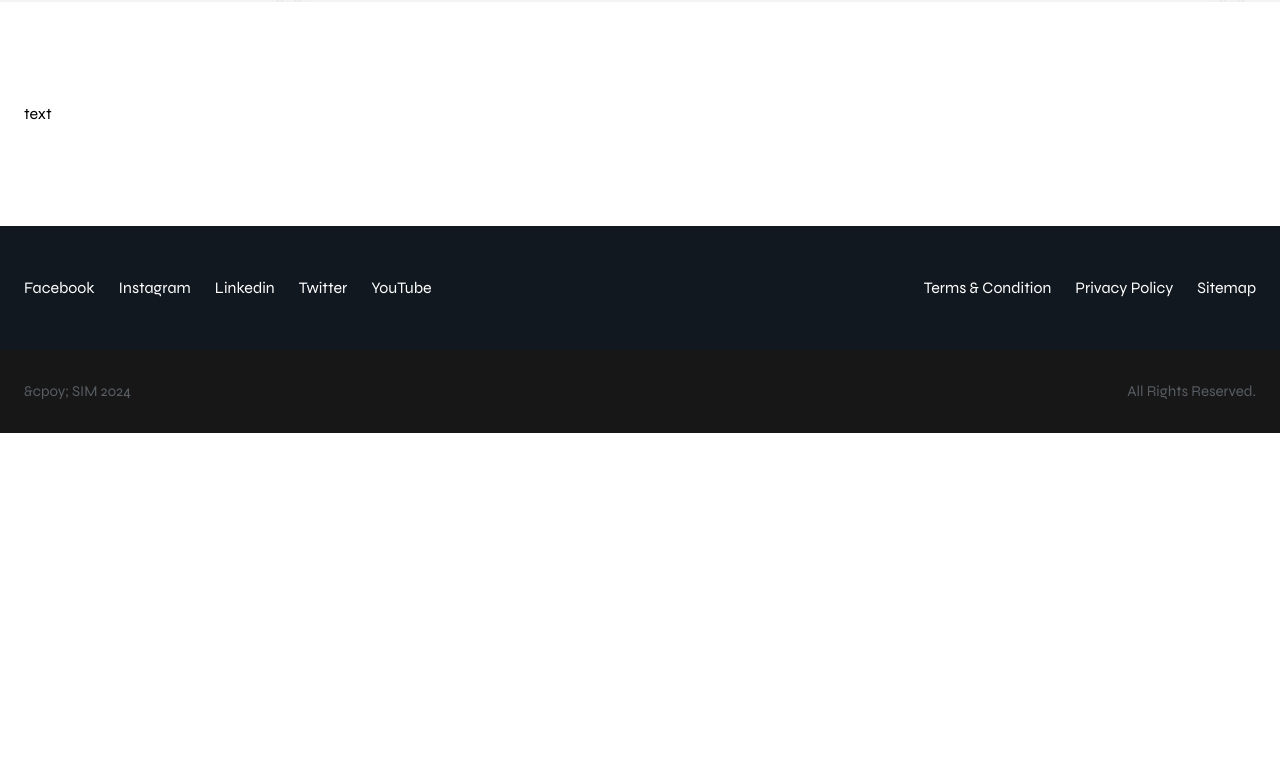
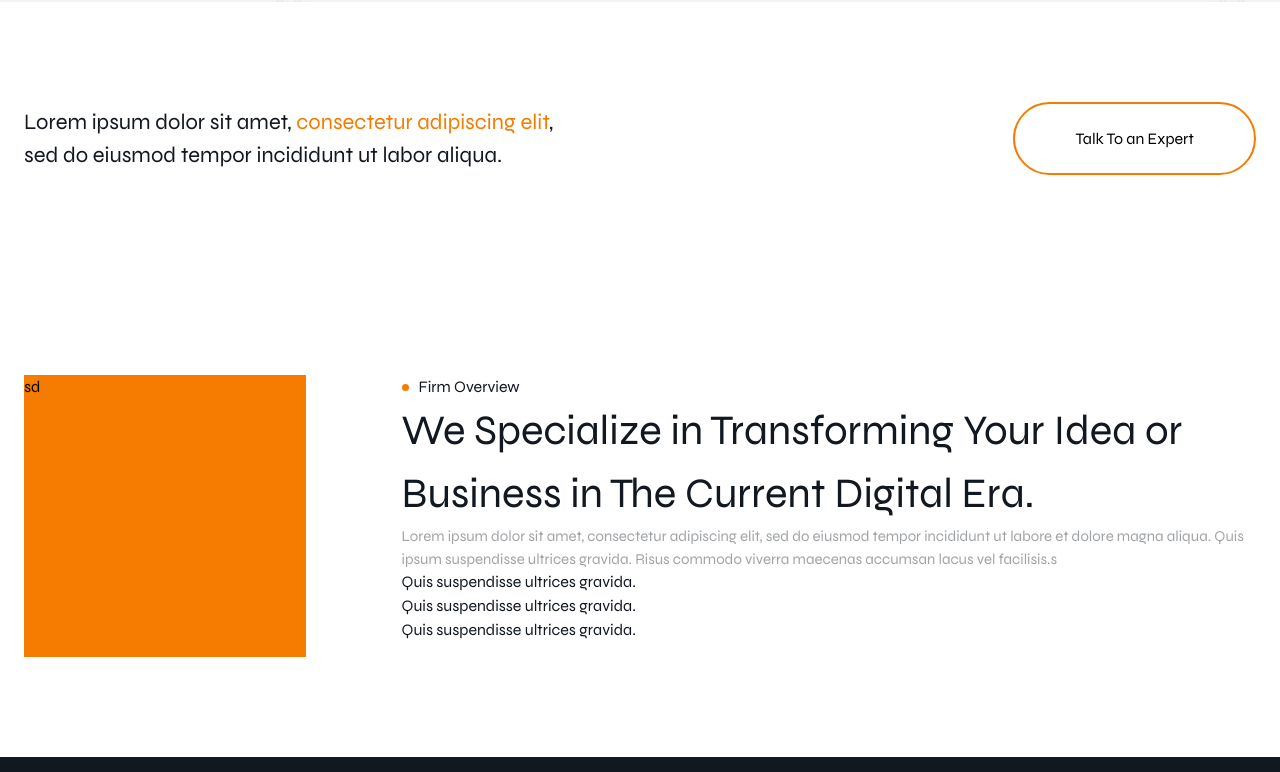
Before and after one commit to totauhid/simsolution, a Next.js app: page /about-us in a window 1280 px wide. Shown: the part 548-1320 px from the top of the page. Before the commit the page ends 981 px from the top, so only its background shows below. Built offline with nearby package versions, Linux system fonts and the light colour scheme.

Commit message:
added about-us section

```diff
--- a/app/(routes)/about-us/page.tsx
+++ b/app/(routes)/about-us/page.tsx
@@ -12,7 +12,66 @@ const Page: NextPage<Props> = ({}) => {
       </section>
 
       <section className="py-[100px]">
-        <Container>text</Container>
+        <Container>
+          <div className="flex justify-between items-center">
+            <p className="text-[22px]">
+              Lorem ipsum dolor sit amet,{" "}
+              <span className="highlight">consectetur adipiscing elit</span>,
+              <br />
+              sed do eiusmod tempor incididunt ut labor aliqua.
+            </p>
+
+            <button className="lets-talk-btn text-black">
+              Talk To an Expert
+            </button>
+          </div>
+        </Container>
+      </section>
+
+      <section className="py-[100px]">
+        <Container>
+          <div className="flex justify-between gap-24">
+            <div className="shrink-0">
+              <div className="bg-primary  w-[22vw]  h-[22vw]">sd</div>
+              <div>{/* image link */}</div>
+            </div>
+
+            <div>
+              <div className="flex items-center gap-[10px]">
+                <span className="h-[7px] w-[7px] bg-primary rounded-full inline-block"></span>
+                <p>Firm Overview</p>
+              </div>
+              <h3 className="text-[42px]">
+                We Specialize in Transforming Your Idea or Business in The
+                Current Digital Era.
+              </h3>
+
+              <p className="text-[15px] text-[#12182066]">
+                Lorem ipsum dolor sit amet, consectetur adipiscing elit, sed do
+                eiusmod tempor incididunt ut labore et dolore magna aliqua. Quis
+                ipsum suspendisse ultrices gravida. Risus commodo viverra
+                maecenas accumsan lacus vel facilisis.s
+              </p>
+
+              <div>
+                <div>
+                  {/* icon link */}
+                  <p>Quis suspendisse ultrices gravida.</p>
+                </div>
+
+                <div>
+                  {/* icon link */}
+                  <p>Quis suspendisse ultrices gravida.</p>
+                </div>
+
+                <div>
+                  {/* icon link */}
+                  <p>Quis suspendisse ultrices gravida.</p>
+                </div>
+              </div>
+            </div>
+          </div>
+        </Container>
       </section>
     </>
   );
```
Also changed, not shown: public/images/check.svg (added), public/images/eye-gudget.png (added).
